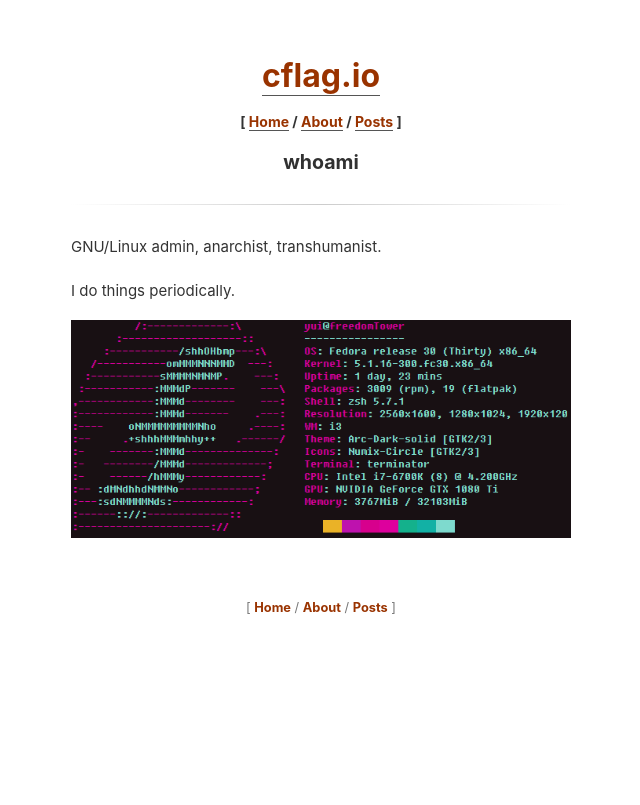
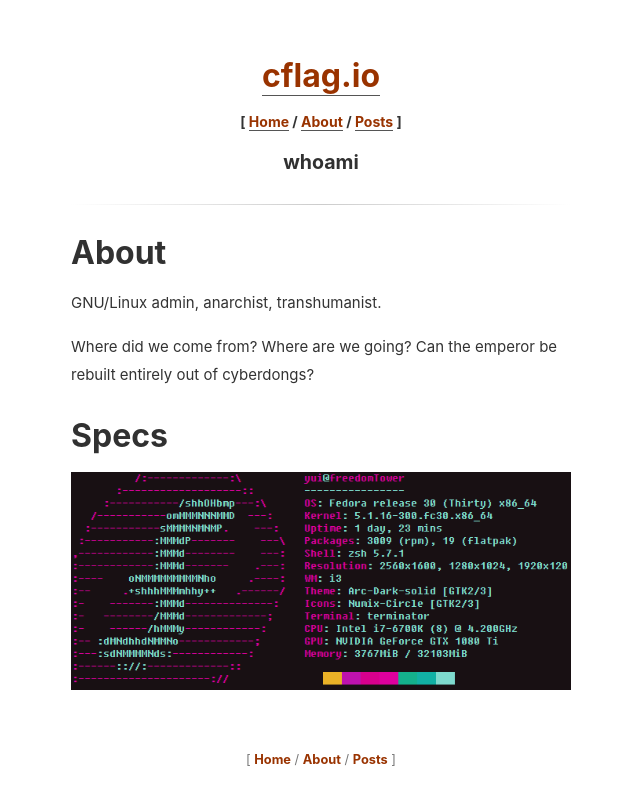
Before and after one commit to cflag02/cflag.io, a Jekyll site: the page built from about.md, in a window 1280 px wide. Shown: the top 805 px of the page, without its empty margins (319-959 px from the left). Built offline with Jekyll 4.4.1, drawn with Linux system fonts in a browser that asks for light colours.

Commit message:
Updated about

```diff
--- a/about.md
+++ b/about.md
@@ -3,8 +3,11 @@ layout: page
 title: whoami
 ---
 
+# About
 GNU/Linux admin, anarchist, transhumanist.
 
-I do things periodically.
+Where did we come from? Where are we going?
+Can the emperor be rebuilt entirely out of cyberdongs?
 
+# Specs
 ![](/assets/specs.png)
```
